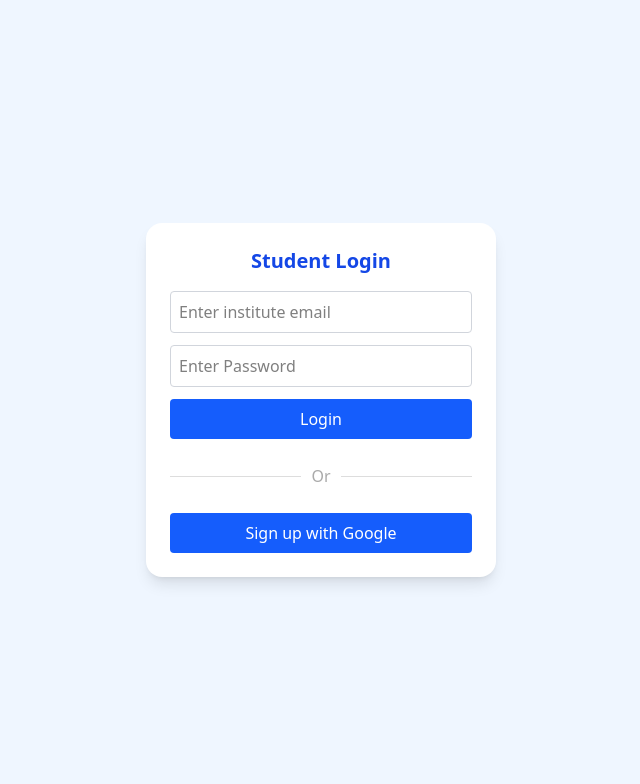
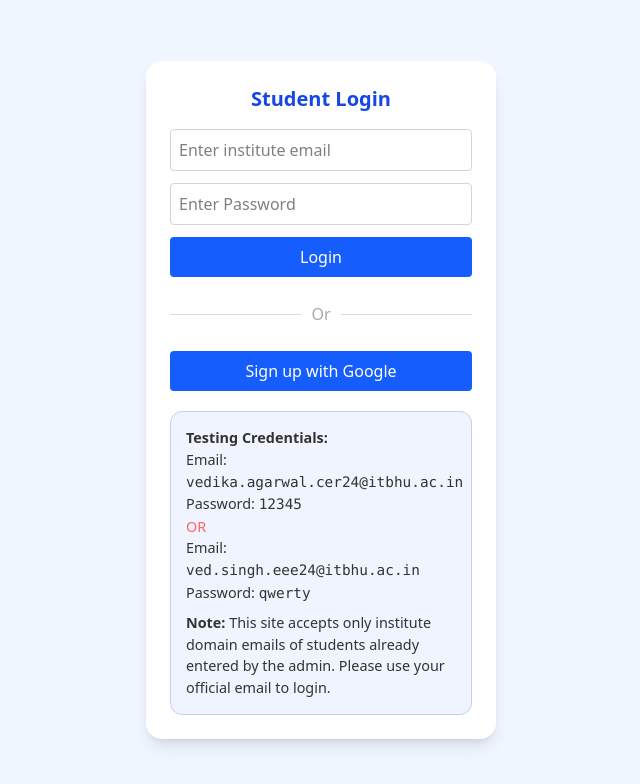
Before and after one commit to VanshShrivas/frontend-25093, a React (Vite) app in the folder frontend/: page / in a window 1280 px wide. Shown: the top 784 px of the page, without its empty margins (319-959 px from the left). Built offline with nearby package versions, Linux system fonts and the light colour scheme; no server answers.

Commit message:
Login Page UI

```diff
--- a/frontend/components/LoginPage.jsx
+++ b/frontend/components/LoginPage.jsx
@@ -1,14 +1,11 @@
 // components/LoginPage.jsx
 import React, { useState } from "react";
-// import { useNavigate } from "react-router-dom";
-
 
 const allowedDomains = ["itbhu.ac.in", "iitbhu.ac.in"];
 
-export default function LoginPage({ onLogin,handleGoogleLogin }) {
+export default function LoginPage({ onLogin, handleGoogleLogin }) {
   const [email, setEmail] = useState("");
-  const [password,setPassword] = useState("");
-  // const navigate = useNavigate();
+  const [password, setPassword] = useState("");
   const [error, setError] = useState("");
 
   const handleLogin = async () => {
@@ -16,12 +13,15 @@ const handleLogin = async () => {
 
     if (allowedDomains.includes(domain)) {
       try {
-      const response = await fetch(`${import.meta.env.VITE_BASE_BACKEND_USER}/login`, {
+        const response = await fetch(
+          `${import.meta.env.VITE_BASE_BACKEND_USER}/login`,
+          {
             method: "POST",
             headers: { "Content-Type": "application/json" },
             body: JSON.stringify({ data: email }),
             credentials: "include",
-      });
+          }
+        );
 
         const data = await response.json();
 
@@ -38,35 +38,42 @@ const handleLogin = async () => {
     }
   };
 
-
   const handleButtonClick = async () => {
     try {
-      const user = await handleGoogleLogin({onLogin,setError});
+      const user = await handleGoogleLogin({ onLogin, setError });
       onLogin(user);
-
       setError("");
     } catch (err) {
       console.log(err);
       setError(err.message);
     }
-  }
-
+  };
 
   const dividerStyle = {
-          display: 'flex',
-          alignItems: 'center',
-          textAlign: 'center',
-          margin: '25px 0',
-          color: '#aaa',
+    display: "flex",
+    alignItems: "center",
+    textAlign: "center",
+    margin: "25px 0",
+    color: "#aaa",
   };
 
   const lineStyle = {
     flex: 1,
-          borderBottom: '1px solid #ddd',
+    borderBottom: "1px solid #ddd",
   };
 
   const spanStyle = {
-        padding: '0 10px',
+    padding: "0 10px",
+  };
+
+  const infoBoxStyle = {
+    backgroundColor: "#f0f4ff",
+    padding: "15px",
+    borderRadius: "12px",
+    marginTop: "20px",
+    fontSize: "0.9rem",
+    color: "#333",
+    border: "1px solid #c3d0f0",
   };
 
   return (
@@ -92,10 +99,6 @@ const handleLogin = async () => {
           className="border border-gray-300 rounded p-2 w-full mb-3"
         />
 
-
-
-        {/* {error && <p className="text-red-500 text-sm mb-2">{error}</p>} */}
-
         <button
           onClick={handleLogin}
           className="w-full bg-blue-600 text-white py-2 rounded hover:bg-blue-700"
@@ -103,24 +106,37 @@ const handleLogin = async () => {
           Login
         </button>
 
-
         <div style={dividerStyle}>
           <div style={lineStyle}></div>
           <span style={spanStyle}>Or</span>
           <div style={lineStyle}></div>
         </div>
 
-
-        <button type="button"
+        <button
+          type="button"
           className="w-full bg-blue-600 text-white py-2 rounded hover:bg-blue-700"
-          onClick={handleButtonClick}>
-            {/*<img src={googleLogo} alt="Google logo"/>*/}
-
+          onClick={handleButtonClick}
+        >
           Sign up with Google
         </button>
 
         {error && <p className="text-red-500 text-sm mb-2">{error}</p>}
 
+        {/* Info Box */}
+        <div style={infoBoxStyle}>
+          <p>
+            <strong>Testing Credentials:</strong>
+          </p>
+          <p>Email: <code>vedika.agarwal.cer24@itbhu.ac.in</code></p>
+          <p>Password: <code>12345</code></p>
+          <div className="text-red-400">OR</div>
+          <p>Email: <code>ved.singh.eee24@itbhu.ac.in</code></p>
+          <p>Password: <code>qwerty</code></p>
+          <p className="mt-2">
+            <strong>Note:</strong> This site accepts only institute domain emails of students
+            already entered by the admin. Please use your official email to login.
+          </p>
+        </div>
       </div>
     </div>
   );
```
Also changed, not shown: 1 other file (tests, documents, lock files or other folders). Lines whose indentation alone changed are shown as unchanged.
